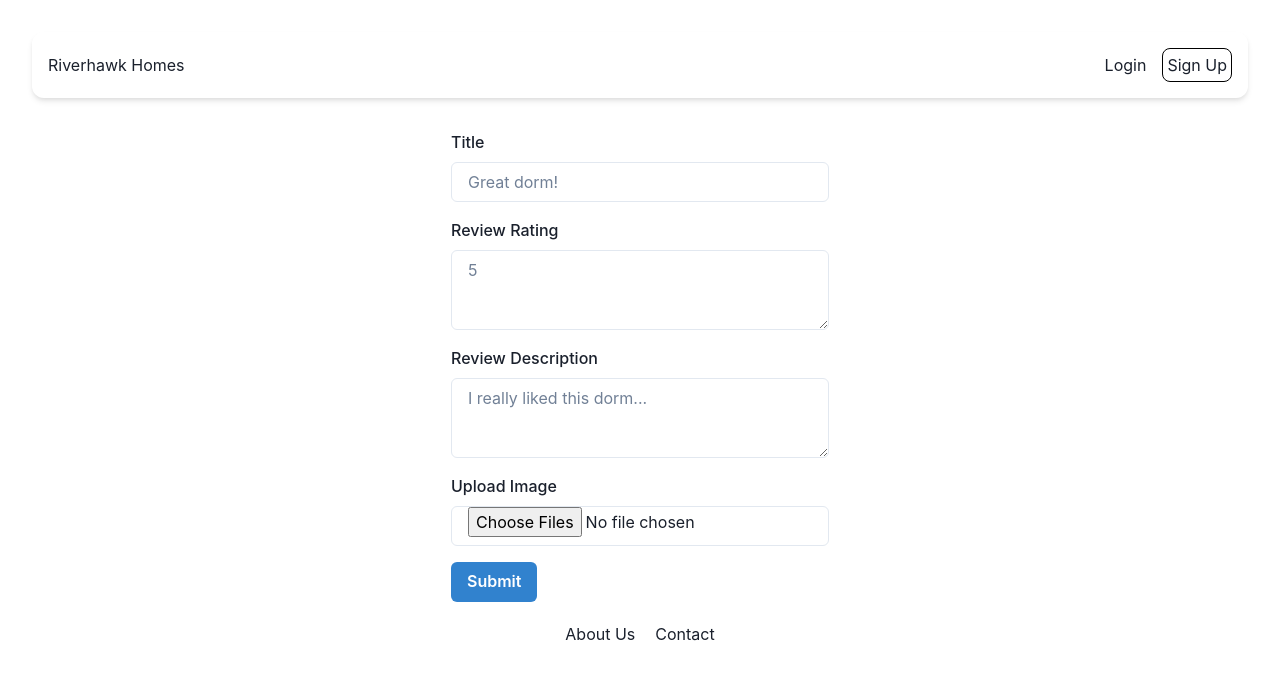
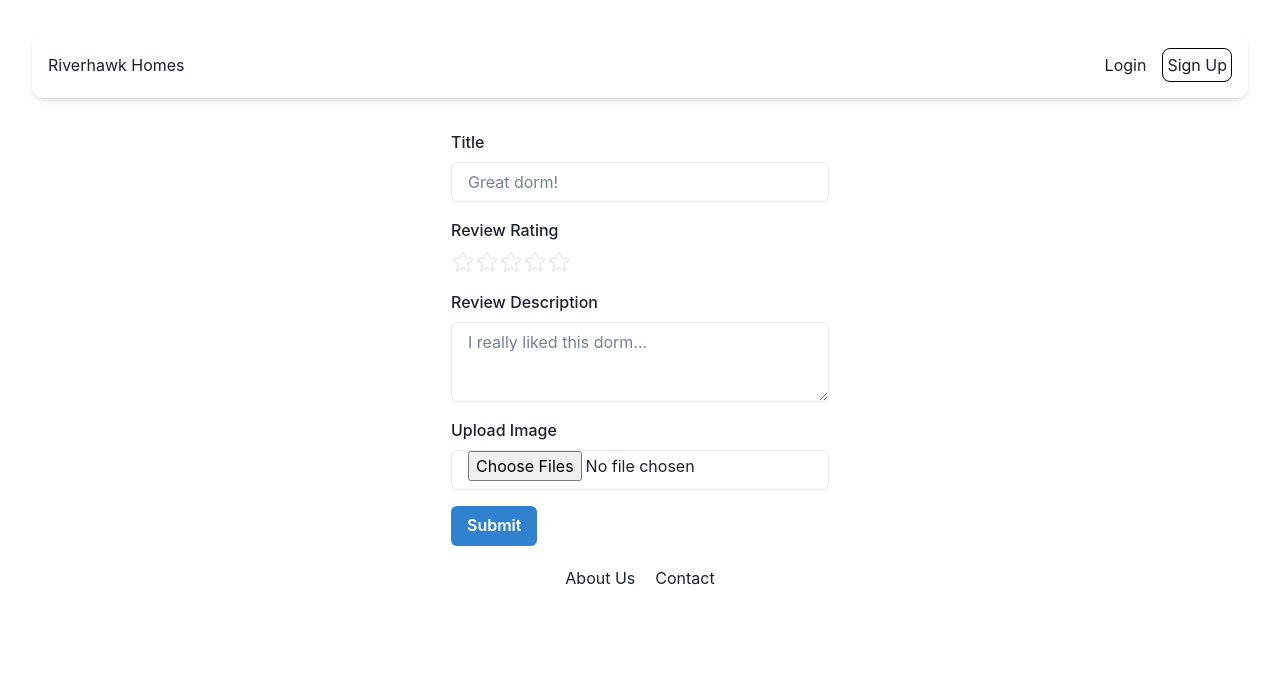
Before and after one commit to anthonyliang-8/riverhawk-homes, a React (Vite) app: page /dorm/1/rate in a window 1280 px wide. Shown: the top 678 px of the page. Built offline with nearby package versions, Linux system fonts and the light colour scheme; no server answers.

Commit message:
added remove button

```diff
--- a/package.json
+++ b/package.json
@@ -13,7 +13,9 @@
     "@chakra-ui/react": "^2.8.2",
     "@emotion/react": "^11.11.3",
     "@emotion/styled": "^11.11.0",
+    "@phosphor-icons/react": "^2.0.15",
     "firebase": "^10.8.0",
+    "firebase-admin": "^12.0.0",
     "framer-motion": "^11.0.3",
     "react": "^18.2.0",
     "react-dom": "^18.2.0",
--- /dev/null
+++ b/src/components/RatingStars.jsx
@@ -0,0 +1,44 @@
+import React, { useState } from 'react';
+import { Star as StarIcon } from "@phosphor-icons/react";
+import { Box } from '@chakra-ui/react';
+
+const RatingStars = ({ value, onChange }) => {
+  const [hoverValue, setHoverValue] = useState(0);
+
+  const handleMouseOver = (newHoverValue) => {
+    setHoverValue(newHoverValue);
+  };
+
+  const handleMouseLeave = () => {
+    setHoverValue(0);
+  };
+
+  const handleClick = (newValue) => {
+    onChange(newValue);
+  };
+
+  return (
+    <Box display={'flex'}>
+      {[...Array(5)].map((_, index) => {
+        const ratingValue = index + 1;
+        return (
+          <label
+            key={ratingValue}
+            onMouseOver={() => handleMouseOver(ratingValue)}
+            onMouseLeave={handleMouseLeave}
+            onClick={() => handleClick(ratingValue)}
+            style={{ cursor: 'pointer' }}
+          >
+            <StarIcon
+              weight={ratingValue <= (hoverValue || value) ? 'fill' : 'regular'}
+              color={ratingValue <= (hoverValue || value) ? '#fbbf24' : '#e2e8f0'}
+              size={24}
+            />
+          </label>
+        );
+      })}
+    </Box>
+  );
+};
+
+export default RatingStars;
--- /dev/null
+++ b/src/components/ReviewStars.jsx
@@ -0,0 +1,18 @@
+import React from 'react';
+import { Box } from '@chakra-ui/react';
+import { Star } from '@phosphor-icons/react';
+
+const ReviewStars = ({ rating }) => {
+  const stars = Array.from({ length: 5 }, (_, index) => (
+    <Star
+      key={index}
+      weight={index < rating ? 'fill' : 'regular'}
+      color={index < rating ? '#fbbf24' : '#e2e8f0'}
+      size={24}
+    />
+  ));
+
+  return <Box display={'flex'}>{stars}</Box>;
+};
+
+export default ReviewStars;
--- a/src/pages/RatingForm.jsx
+++ b/src/pages/RatingForm.jsx
@@ -1,5 +1,6 @@
 import React, { useState } from "react";
 import { useParams } from "react-router-dom";
+import RatingStars from "../components/RatingStars";
 import {
   Box,
   Input,
@@ -10,13 +11,14 @@ import {
 } from "@chakra-ui/react";
 import { storage, db } from "../Firebase";
 import { ref, uploadBytesResumable, getDownloadURL } from "firebase/storage";
-import { addDoc, collection, doc, getDoc, updateDoc } from 'firebase/firestore';
+import { addDoc, collection, doc, getDoc, updateDoc } from "firebase/firestore";
+import { Star } from "@phosphor-icons/react";
 
 // Function to update the avg rating. It updates the database whenever a rating is submitted
 // I added some imports to make this work.
 async function updateAvgRating(db, id, rating) {
   try {
-    const dormDocRef = doc(db, 'dorms', id);
+    const dormDocRef = doc(db, "dorms", id);
     const dormSnapshot = await getDoc(dormDocRef);
 
     if (dormSnapshot.exists()) {
@@ -24,10 +26,10 @@ async function updateAvgRating(db, id, rating) {
       var oldAvg = dormData.rating;
       var oldEntries = dormData.entries; // used to keep track of the num we need to divide by
       var newEntries = oldEntries + 1;
-      var avg = ((oldAvg * oldEntries) + rating) / newEntries;
+      var avg = (oldAvg * oldEntries + rating) / newEntries;
       avg.toFixed(2); // we can change this to 1 if we just want like X.X instead of X.XX
 
-      await updateDoc(dormDocRef, {rating: avg, entries: newEntries}); // update db
+      await updateDoc(dormDocRef, { rating: avg, entries: newEntries }); // update db
     } else {
       console.log("No such dorm exists!");
     }
@@ -75,18 +77,18 @@ const RatingForm = () => {
     }
     try {
       // add review data to Firestore
-      const reviewsCollection = collection(db, 'reviews');
+      const reviewsCollection = collection(db, "reviews");
       const newReview = await addDoc(reviewsCollection, {
         dormId: id,
         title,
         description,
         imageUrls,
-        rating
+        rating,
       });
-      console.log('Review added with ID:', newReview.id);
+      console.log("Review added with ID:", newReview.id);
       await updateAvgRating(db, id, parseInt(rating)); // update avg rating of dorm
     } catch (error) {
-      console.error('Error adding review:', error);
+      console.error("Error adding review:", error);
     }
     // TODO: Save review data (title, description, imageUrls) to Firestore
     console.log("Image URLs:", imageUrls);
@@ -106,10 +108,9 @@ const RatingForm = () => {
         </FormControl>
         <FormControl mb={4}>
           <FormLabel>Review Rating</FormLabel>
-          <Textarea
+          <RatingStars
             value={rating}
-            onChange={(e) => setRating(e.target.value)}
-            placeholder="5"
+            onChange={(newRating) => setRating(newRating)}
           />
         </FormControl>
         <FormControl mb={4}>
--- a/src/pages/Reviews.jsx
+++ b/src/pages/Reviews.jsx
@@ -1,5 +1,6 @@
 import React, { useState, useEffect } from "react";
 import { useParams, Link } from "react-router-dom";
+import ReviewStars from "../components/ReviewStars";
 import { db } from "../Firebase";
 import {
   doc,
@@ -8,9 +9,12 @@ import {
   query,
   where,
   getDocs,
+  deleteDoc,
 } from "firebase/firestore";
 import { getStorage, ref, getDownloadURL } from "firebase/storage";
+import { getAuth, onAuthStateChanged } from "firebase/auth";
 import { Box, Image, Text, Container, Divider, Button } from "@chakra-ui/react";
+import { Trash, ThumbsDown, ThumbsUp, Warning } from "@phosphor-icons/react";
 
 // probably needs to be changed, will only take longer & longer with more reviews.
 /*
@@ -34,8 +38,25 @@ function Reviews() {
   const { id } = useParams();
   const [reviewListings, setReviewListings] = useState(null);
   const [reviews, setReviews] = useState([]);
+  const [currentUID, setCurrentUID] = useState(null);
+  const [thumbsDownColor, setThumbsDownColor] = useState(false);
+  const [thumbsUpColor, setThumbsUpColor] = useState(false);
 
+  /* hook to get all user IDs, implemented this just so
+  we can seperate it from the admin UID */
   useEffect(() => {
+    const fetchUserUID = () => {
+      const auth = getAuth();
+      onAuthStateChanged(auth, (user) => {
+        if (user) {
+          setCurrentUID(user.uid);
+        } else {
+          setCurrentUID(null);
+        }
+      });
+    };
+
+    fetchUserUID();
     const getReviewDetails = async () => {
       try {
         // fetch dorm details
@@ -84,6 +105,30 @@ function Reviews() {
     }
   };
 
+  /* !! function to handle removing the review */
+  const deleteReview = async (reviewId) => {
+    try {
+      // reference doc in review collection
+      const reviewDocRef = doc(db, "reviews", reviewId);
+
+      // remove review doc
+      await deleteDoc(reviewDocRef);
+
+      setReviews((prevReviews) =>
+        prevReviews.filter((review) => review.id !== reviewId)
+      );
+    } catch (error) {
+      console.error("Error deleting review:", error);
+    }
+  };
+
+  const handleThumbsDown = () => {
+    setThumbsDownColor(!thumbsDownColor)
+  };
+
+  const handleThumbsUp = () => {
+    setThumbsUpColor(!thumbsUpColor)
+  };
 
   // !! TODO: Replace with spinner, this is just temporary to show routing
   if (!reviewListings) {
@@ -135,9 +180,10 @@ function Reviews() {
           <Text fontSize="xl" fontWeight="bold">
             {review.title}
           </Text>
-          <Text fontSize="x1" fontWeight="bold">
-            {review.rating}
-          </Text>
+          <Divider />
+          <Box>
+            <ReviewStars rating={parseInt(review.rating)} />
+          </Box>
           <Text>{review.description}</Text>
           {review.imageUrls.map((imageUrl) => (
             <Image
@@ -148,6 +194,22 @@ function Reviews() {
               alt="Review Image"
             />
           ))}
+          <Box display={"flex"} alignItems={"center"} flexDir={"row-reverse"}>
+            {/*admin UID here, the hook seperates this from the rest*/}
+            {currentUID === "Wb85k2s2pXeiZcnAKZwmU10joRM2" && (
+              <Trash
+                cursor={"pointer"}
+                size={28}
+                color="#ff2600"
+                weight="fill"
+                onClick={() => deleteReview(review.id)}
+              />
+            )}
+            <Warning size={28} color="#0432ff" weight="duotone" />
+            {/*on click should change colors, default should be black */}
+            <ThumbsDown size={28} color={thumbsDownColor ? "#ff2600" : "#000000"} weight="duotone" />
+            <ThumbsUp size={28} color="#00f900" weight="duotone" />
+          </Box>
         </Box>
       ))}
     </Container>
```
Also changed, not shown: 1 other file (tests, documents, lock files or other folders).
